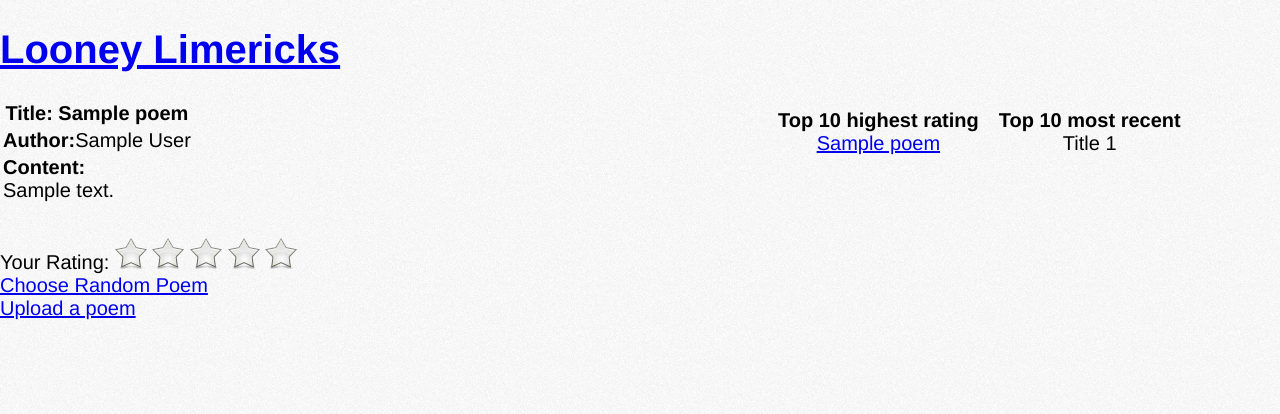
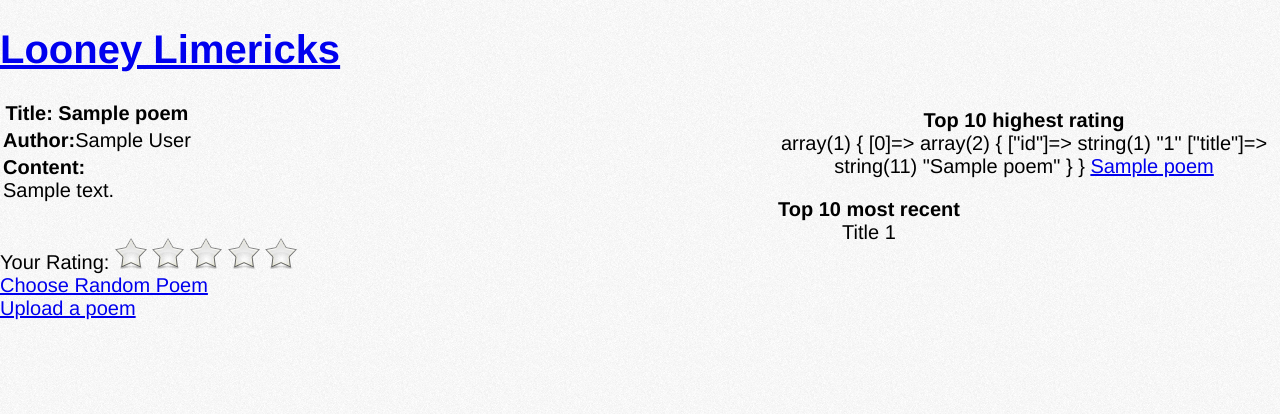
Before and after one commit to tungqd/LooneyLimericks, a PHP site: page / in a window 1280 px wide. Shown: the top 414 px of the page. Run offline with PHP 8.4, Linux system fonts and the light colour scheme; tables that the repository leaves empty or names only in its code hold one stand-in row (values such as "Sample post").

Commit message:
getTopTen only returns ID and title

```diff
--- a/controllers/main.php
+++ b/controllers/main.php
@@ -27,7 +27,7 @@ class main
     function mainController()
     {
         if (isset($_GET["ac"]) && $_GET["ac"] == "displayTopTen") {
-	        //$array = $this->getPoem($_GET["i"]);
+	        $array = $this->getPoem($_GET["i"]);
 	        $_SESSION["view"] = "PoemView";
 
         }
@@ -61,6 +61,8 @@ class main
        $array = $this->model->getTopTen();
        $result = array();
        foreach($array as $name => $value) {
+           //truncate array, return only ID and title
+           $value = array_slice($value,0,2);
            $result[] = $value;
        }
        return $result;
--- a/views/LandingView.php
+++ b/views/LandingView.php
@@ -145,6 +145,10 @@ class LandingView extends BaseView
     <div class="right">
             <div id="topHighest">
                 <b class="highest">Top 10 highest rating</b><br>
+                <?php
+                    $topTenArray = $obj->displayTopTen();
+                    var_dump($topTenArray);
+                ?>
                 <a href="index.php?c=main&view=PoemView&ac=displayTopTen&e=<?php echo $result_array[0]; ?>">
                 <?php echo $result_array[1];?></a>
 
```
